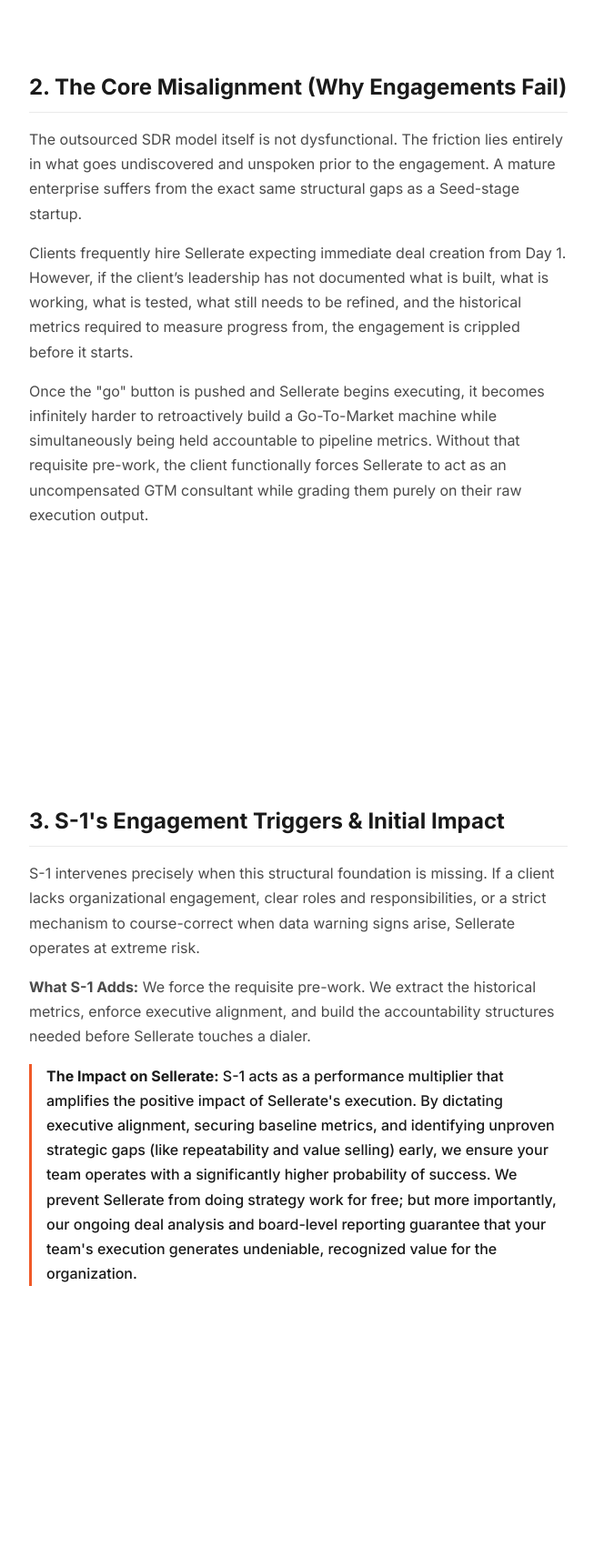
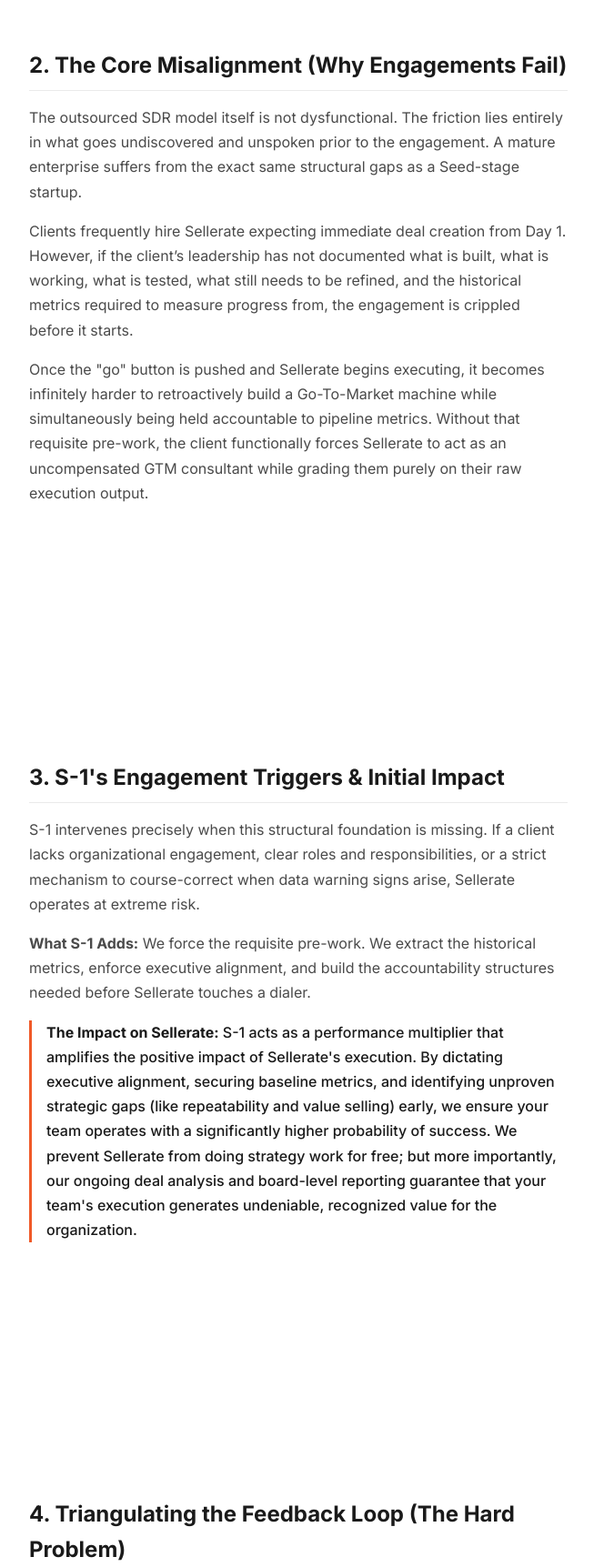
Before and after one commit to JRLuckett/Sellerate-pitch, a Next.js app: page /proposal in a window 1280 px wide. Shown: the part 987-2710 px from the top of the page at 91% size, without its empty margins (312-965 px from the left). Built offline with nearby package versions, Linux system fonts and the light colour scheme.

Commit message:
Tightened section block spacing in /proposal page

```diff
--- a/app/proposal/page.tsx
+++ b/app/proposal/page.tsx
@@ -30,7 +30,7 @@
           </h1>
         </header>
 
-        <section style={{ marginBottom: 48 }}>
+        <section style={{ marginBottom: 24 }}>
           <h2 style={{ fontSize: 24, fontWeight: 700, marginBottom: 16, borderBottom: '1px solid #eaeaea', paddingBottom: 8 }}>
             1. The Current State: Execution Excellence at Scale
           </h2>
@@ -42,7 +42,7 @@
           </p>
         </section>
 
-        <section style={{ marginBottom: 48 }}>
+        <section style={{ marginBottom: 24 }}>
           <h2 style={{ fontSize: 24, fontWeight: 700, marginBottom: 16, borderBottom: '1px solid #eaeaea', paddingBottom: 8 }}>
             2. The Core Misalignment (Why Engagements Fail)
           </h2>
@@ -57,7 +57,7 @@
           </p>
         </section>
 
-        <section style={{ marginBottom: 48 }}>
+        <section style={{ marginBottom: 24 }}>
           <h2 style={{ fontSize: 24, fontWeight: 700, marginBottom: 16, borderBottom: '1px solid #eaeaea', paddingBottom: 8 }}>
             3. S-1's Engagement Triggers & Initial Impact
           </h2>
@@ -72,7 +72,7 @@
           </p>
         </section>
 
-        <section style={{ marginBottom: 48 }}>
+        <section style={{ marginBottom: 24 }}>
           <h2 style={{ fontSize: 24, fontWeight: 700, marginBottom: 16, borderBottom: '1px solid #eaeaea', paddingBottom: 8 }}>
             4. Triangulating the Feedback Loop (The Hard Problem)
           </h2>
@@ -95,7 +95,7 @@
           </p>
         </section>
 
-        <section style={{ marginBottom: 48 }}>
+        <section style={{ marginBottom: 24 }}>
           <h2 style={{ fontSize: 24, fontWeight: 700, marginBottom: 16, borderBottom: '1px solid #eaeaea', paddingBottom: 8 }}>
             5. Categorizing the Candidate
           </h2>
@@ -109,7 +109,7 @@
           </p>
         </section>
 
-        <section style={{ marginBottom: 48 }}>
+        <section style={{ marginBottom: 24 }}>
           <h2 style={{ fontSize: 24, fontWeight: 700, marginBottom: 16, borderBottom: '1px solid #eaeaea', paddingBottom: 8 }}>
             6. The Expansion Products as Strategic Accelerants
           </h2>
```
